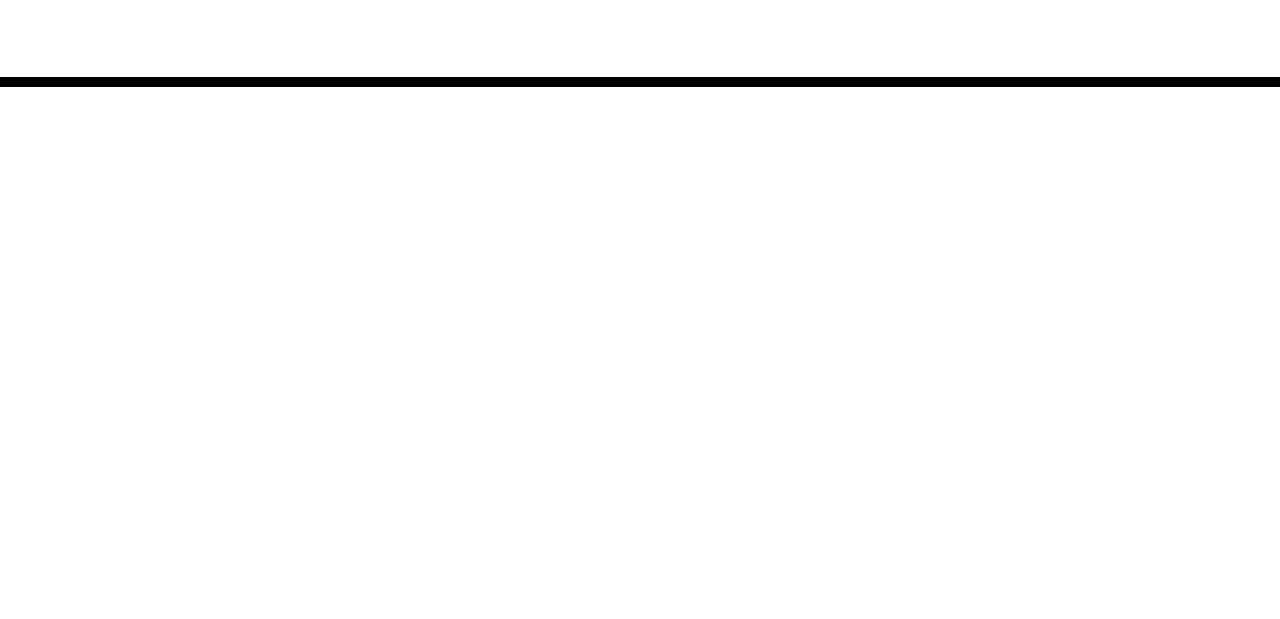
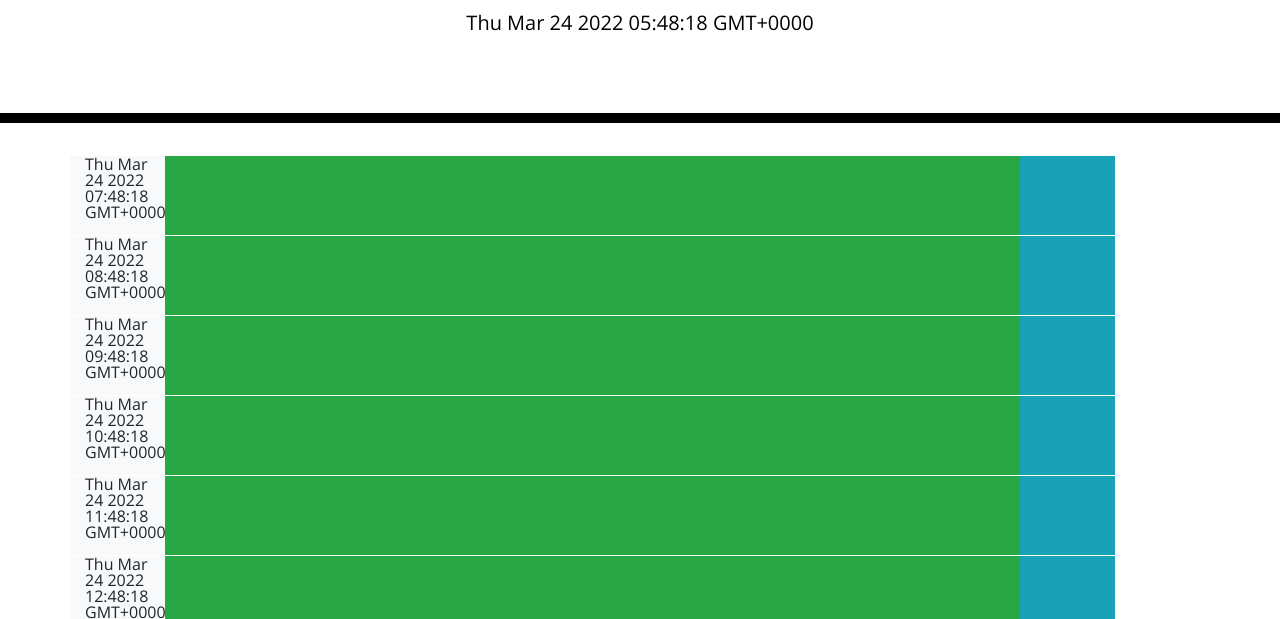
Before and after one commit to isaiasqb/day-scheduler, a plain HTML site: page index.html in a window 1280 px wide. Shown: the part 181-800 px from the top of the page. Drawn offline with nearby package versions, Linux system fonts and the light colour scheme; files that its build step writes are made by us from their sources.

Commit message:
added current date and dinamically generated time blocks

```diff
--- a/assets/javascript.js
+++ b/assets/javascript.js
@@ -0,0 +1,25 @@
+// create an array with times od the working day
+var hoursArr = ["7", "8", "9", "10", "11", "12", "13", "14", "15", "16", "17", "18", "19"]
+
+// display the local time
+$("#currentDay").text(moment().toString())
+
+
+// console.log(time)
+
+// dinamically create time blocks
+for(var i = 0; i < hoursArr.length; i++){
+var hourBlockContainer = $("<div>").addClass("row");
+var hourDisplay = $("<div>").addClass("hour-display col-lg-1 bg-light").text(moment(moment(), "L").set("hour", hoursArr[i]).toString());
+var hourTask = $("<div>").addClass("hour-task col-lg-9 bg-success");
+var hourSave = $("<div>").addClass("hour-save col-lg-1 bg-info");
+hourBlockContainer.append(hourDisplay, hourTask, hourSave);
+$("#time-blocks-list").append(hourBlockContainer);
+
+console.log(i);
+console.log(moment(moment(), "L").set("hour", hoursArr[i]).toString());
+};
+
+
+
+// console.log(moment(new Date(), DD-MM-YYYY))
--- a/index.html
+++ b/index.html
@@ -18,7 +18,7 @@
       href="https://fonts.googleapis.com/css?family=Open+Sans&display=swap"
       rel="stylesheet"
     />
-    <link rel="stylesheet" href="style.css" />
+    <link rel="stylesheet" href="./assets/style.css" />
     <title>Work Day Scheduler</title>
   </head>
 
@@ -29,11 +29,12 @@
       <p id="currentDay" class="lead"></p>
     </header>
 
-    <div class="container">
+    <div id="time-blocks-list" class="container">
       <!-- Timeblocks go here -->
     </div>
 
     <script src="https://code.jquery.com/jquery-3.4.1.min.js"></script>
     <script src="https://cdnjs.cloudflare.com/ajax/libs/moment.js/2.24.0/moment.min.js"></script>
+    <script src="./assets/javascript.js"></script>
   </body>
 </html>
```
Also changed, not shown: 1 other file.
